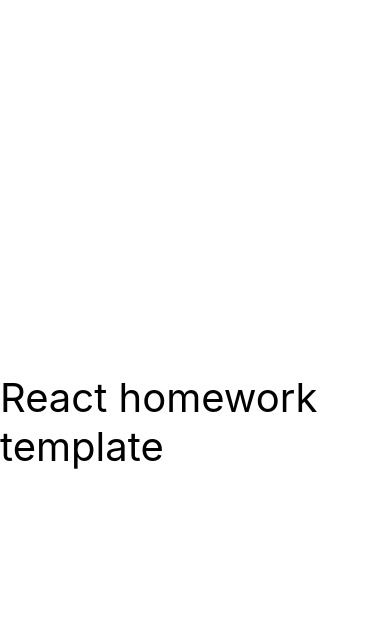
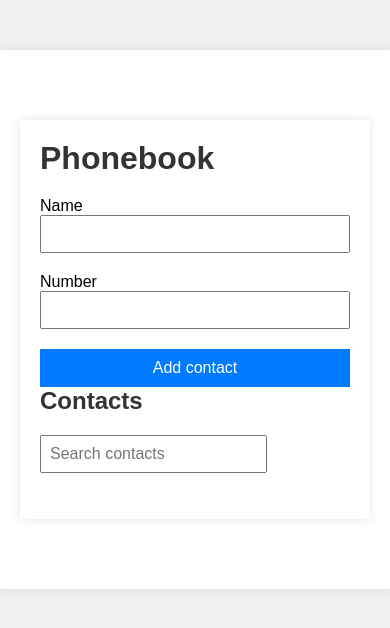
Before and after one commit to Manuela320/goit-react-hw-02-phonebook, a React (Create React App) app: page / in a window 390 px wide. Shown: the top 628 px of the page. Built offline with nearby package versions, Linux system fonts and the light colour scheme.

Commit message:
phonebook

```diff
--- a/package.json
+++ b/package.json
@@ -7,6 +7,7 @@
     "@testing-library/jest-dom": "^5.16.3",
     "@testing-library/react": "^12.1.4",
     "@testing-library/user-event": "^13.5.0",
+    "nanoid": "^5.0.7",
     "react": "^18.1.0",
     "react-dom": "^18.1.0",
     "react-scripts": "5.0.1",
--- a/src/components/App.jsx
+++ b/src/components/App.jsx
@@ -1,16 +1,79 @@
-export const App = () => {
-  return (
-    <div
-      style={{
-        height: '100vh',
-        display: 'flex',
-        justifyContent: 'center',
-        alignItems: 'center',
-        fontSize: 40,
-        color: '#010101'
-      }}
-    >
-      React homework template
-    </div>
-  );
-};
+import React, { Component } from 'react';
+import { nanoid } from 'nanoid';
+import ContactForm from './ContactForm';
+import ContactList from './ContactList';
+import Filter from './Filter';
+
+class App extends Component {
+  state = {
+    contacts: [],
+    filter: ''
+  };
+
+  addContact = (contact) => {
+    const duplicateContact = this.state.contacts.find(
+      c => c.name.toLowerCase() === contact.name.toLowerCase()
+    );
+    if (duplicateContact) {
+      alert(`${contact.name} is already in contacts.`);
+    } else {
+      this.setState(prevState => ({
+        contacts: [...prevState.contacts, contact]
+      }));
+    }
+  };
+
+  deleteContact = (contactId) => {
+    this.setState(prevState => ({
+      contacts: prevState.contacts.filter(contact => contact.id !== contactId)
+    }));
+  };
+
+  setFilter = (filter) => {
+    this.setState({ filter });
+  };
+
+  getFilteredContacts = () => {
+    const { contacts, filter } = this.state;
+    return contacts.filter(contact =>
+      contact.name.toLowerCase().includes(filter.toLowerCase())
+    );
+  };
+
+  render() {
+    const filteredContacts = this.getFilteredContacts();
+
+    return (
+      <div>
+        <h1>Phonebook</h1>
+        <ContactForm addContact={this.addContact} />
+        <h2>Contacts</h2>
+        <Filter filter={this.state.filter} setFilter={this.setFilter} />
+        <ContactList contacts={filteredContacts} onDeleteContact={this.deleteContact} />
+      </div>
+    );
+  }
+}
+
+export default App;
+
+
+
+
+
+// export const App = () => {
+//   return (
+//     <div
+//       style={{
+//         height: '100vh',
+//         display: 'flex',
+//         justifyContent: 'center',
+//         alignItems: 'center',
+//         fontSize: 40,
+//         color: '#010101'
+//       }}
+//     >
+//       React homework template
+//     </div>
+//   );
+// };
--- /dev/null
+++ b/src/components/ContactForm.jsx
@@ -0,0 +1,58 @@
+import React, { Component } from 'react';
+import { nanoid } from 'nanoid';
+
+class ContactForm extends Component {
+    state = {
+        name: '',
+        number: ''
+    };
+
+    handleChange = (e) => {
+        this.setState({ [e.target.name]: e.target.value });
+    };
+
+    handleSubmit = (e) => {
+        e.preventDefault();
+        const newContact = {
+            id: nanoid(),
+            name: this.state.name,
+            number: this.state.number,
+        };
+        this.props.addContact(newContact);
+        this.setState({ name: '', number: ''});
+    };
+
+    render() {
+        return (
+            <form onSubmit={this.handleSubmit}>
+                <label>
+  Name
+  <input
+    type="text"
+    name="name"
+    pattern="^[a-zA-Z]+(([' -][a-zA-Z ])?[a-zA-Z]*)*$"
+    title="Name may contain only letters, apostrophe, dash and spaces. For example Adrian, Jacob Mercer, Charles de Batz de Castelmore d'Artagnan"
+    required
+    value={this.state.name}
+    onChange={this.handleChange}
+  />
+</label>
+<label>
+  Number
+  <input
+    type="tel"
+    name="number"
+    pattern="\+?\d{1,4}?[-.\s]?\(?\d{1,3}?\)?[-.\s]?\d{1,4}[-.\s]?\d{1,4}[-.\s]?\d{1,9}"
+    title="Phone number must be digits and can contain spaces, dashes, parentheses and can start with +"
+    required
+    value={this.state.number}
+    onChange={this.handleChange}
+  />
+</label>
+            <button type="submit">Add contact</button>
+          </form>
+        );
+    }
+}
+
+export default ContactForm;
--- /dev/null
+++ b/src/components/ContactList.jsx
@@ -0,0 +1,18 @@
+import React from 'react';
+import ContactListItem from './ContactListItem';
+
+const ContactList = ({ contacts, onDeleteContact }) => {
+    return (
+        <ul>
+            {contacts.map(contact => (
+                <ContactListItem
+                key={contact.id}
+                contact={contact}
+                onDeleteContact={onDeleteContact}
+                />
+            ))}
+        </ul>
+    );
+};
+
+export default ContactList;
--- /dev/null
+++ b/src/components/ContactListItem.jsx
@@ -0,0 +1,12 @@
+import Reeact from 'react';
+
+const ContactListItem = ({ contact, onDeleteContact }) => {
+    return (
+        <li>
+            {contact.name}: {contact.number}
+            <button onClick={() => onDeleteContact(contact.id)}>Delete</button>
+        </li>
+    );
+};
+
+export default ContactListItem;
--- /dev/null
+++ b/src/components/Filter.jsx
@@ -0,0 +1,19 @@
+import React from 'react';
+
+const Filter = ({ filter, setFilter }) => {
+    const handleChange = (e) => {
+        setFilter(e.target.value);
+    };
+
+    return (
+        <input
+        type="text"
+        name="filter"
+        placeholder="Search contacts"
+        value={filter}
+        onChange={handleChange}
+        />
+    );
+};
+
+export default Filter;
--- a/src/index.css
+++ b/src/index.css
@@ -1,6 +1,79 @@
 @import-normalize; /* bring in normalize.css styles */
 
 body {
+  font-family: Arial, sans-serif;
+  margin: 0;
+  padding: 0;
+  background-color: #f0f0f0;
+}
+
+div {
+  max-width: 600px;
+  margin: 50px auto;
+  padding: 20px;
+  background: white;
+  box-shadow: 0 0 10px rgba(0, 0, 0, 0.1);
+}
+
+h1, h2 {
+  margin: 0 0 20px;
+  color: #333;
+}
+
+form {
+  display: flex;
+  flex-direction: column;
+}
+
+input {
+  margin-bottom: 10px;
+  padding: 8px;
+  font-size: 16px;
+}
+
+button {
+  padding: 10px;
+  font-size: 16px;
+  color: white;
+  background-color: #007bff;
+  border: none;
+  cursor: pointer;
+}
+
+button:hover {
+  background-color: #0056b3;
+}
+
+ul {
+  list-style: none;
+  padding: 0;
+}
+
+li {
+  margin-bottom: 10px;
+  padding: 10px;
+  background: #f9f9f9;
+  border: 1px solid #ddd;
+  display: flex;
+  justify-content: space-between;
+  align-items: center;
+}
+
+li button {
+  background-color: #dc3545;
+}
+
+li button:hover {
+  background-color: #c82333;
+}
+
+label {
+  margin-bottom: 10px;
+  display: flex;
+  flex-direction: column;
+}
+
+/* body {
   margin: 0;
   font-family: -apple-system, BlinkMacSystemFont, 'Segoe UI', 'Roboto', 'Oxygen',
     'Ubuntu', 'Cantarell', 'Fira Sans', 'Droid Sans', 'Helvetica Neue',
@@ -12,4 +85,4 @@
 code {
   font-family: source-code-pro, Menlo, Monaco, Consolas, 'Courier New',
     monospace;
-}
+} */
--- a/src/index.js
+++ b/src/index.js
@@ -1,6 +1,6 @@
 import React from 'react';
 import ReactDOM from 'react-dom/client';
-import { App } from 'components/App';
+import  App from 'components/App';
 import './index.css';
 
 ReactDOM.createRoot(document.getElementById('root')).render(
```
Also changed, not shown: 1 other file (tests, documents, lock files or other folders).
